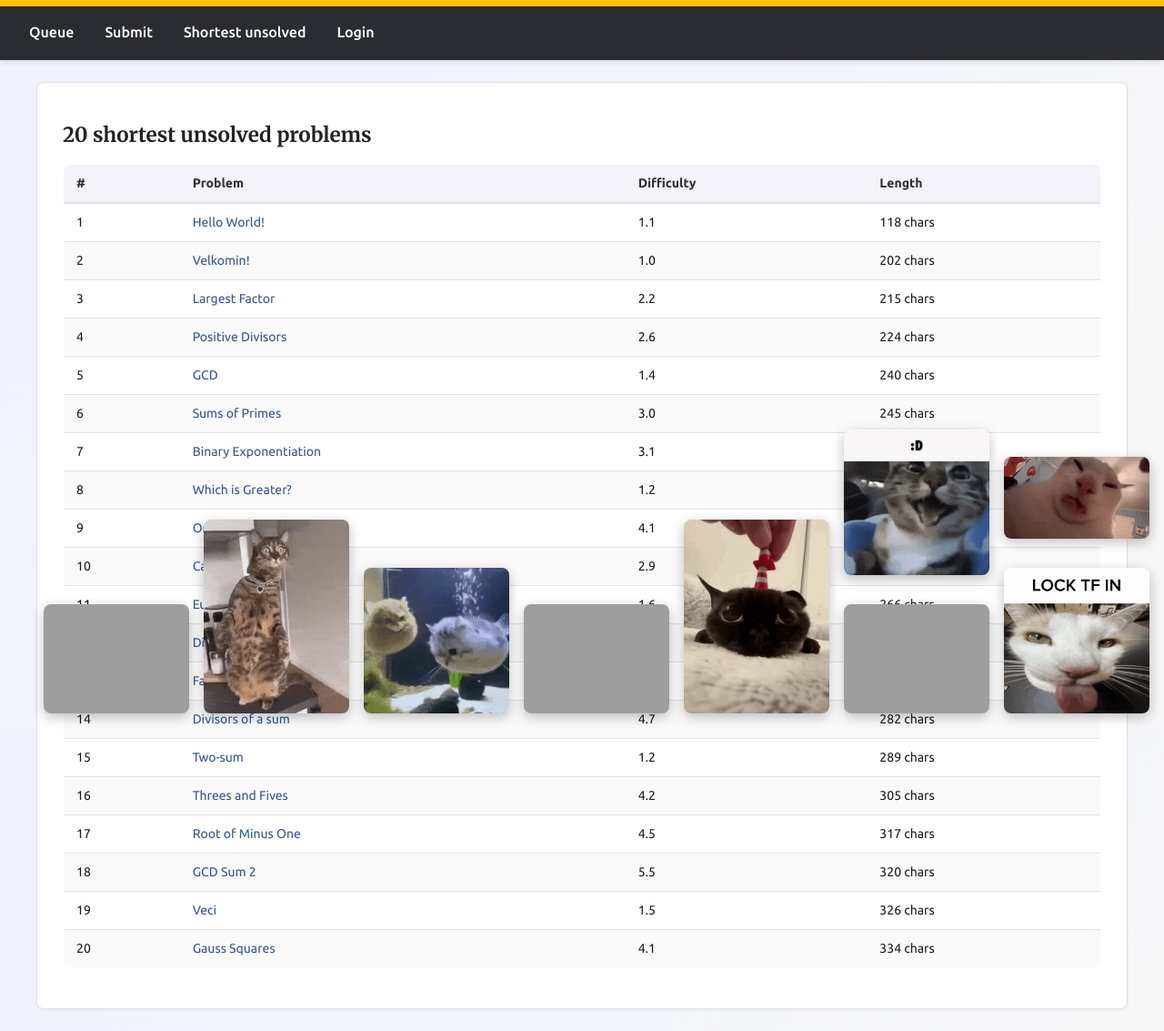
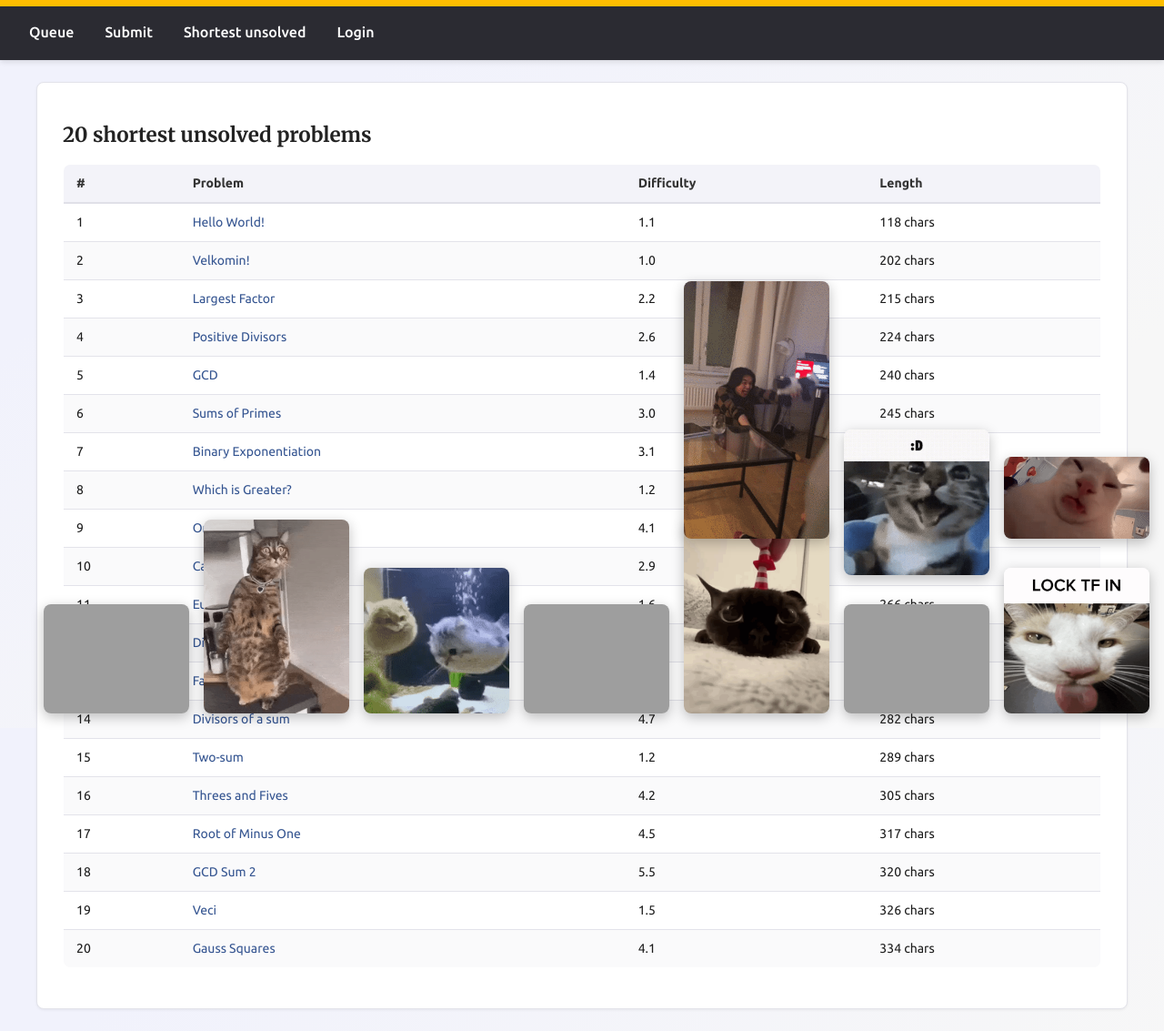
Before and after one commit to Matistjati/kattis-speedrun, a Flask app: page /shortest-unsolved in a window 1280 px wide. Shown: the whole page at 91% size. Run offline with Flask 3, Linux system fonts and the light colour scheme; data that the repository does not hold is empty; some libraries are stand-ins or nearby versions; grey boxes are pictures that could not be loaded.

Commit message:
Add streamer lock-in gif (second row)
Co-Authored-By: Claude Opus 4.8 <noreply@anthropic.com>

```diff
--- a/frontend/static/css/style.css
+++ b/frontend/static/css/style.css
@@ -383,6 +383,11 @@ form[action="/login"] .form-control { flex: 1; }
     bottom: 168px;
 }
 
+.lock-in-streamer {
+    right: 368px;
+    bottom: 208px;
+}
+
 /* ── Flash messages ─────────────────────────────────── */
 .flashes {
     list-style: none;
--- a/frontend/templates/base.html
+++ b/frontend/templates/base.html
@@ -45,6 +45,7 @@
     <img class="lock-in-gif lock-in-flying-cat" src="{{ url_for('static', filename='img/flying-cat.gif') }}" alt="Lock in">
     <img class="lock-in-gif lock-in-cat-tongue" src="{{ url_for('static', filename='img/cat-tongue.gif') }}" alt="Lock in">
     <img class="lock-in-gif lock-in-happy-cat" src="{{ url_for('static', filename='img/happy-cat.gif') }}" alt="Lock in">
+    <img class="lock-in-gif lock-in-streamer" src="{{ url_for('static', filename='img/streamer.gif') }}" alt="Lock in">
 
 </body>
 </html>
```
Also changed, not shown: frontend/static/img/streamer.gif (added).
